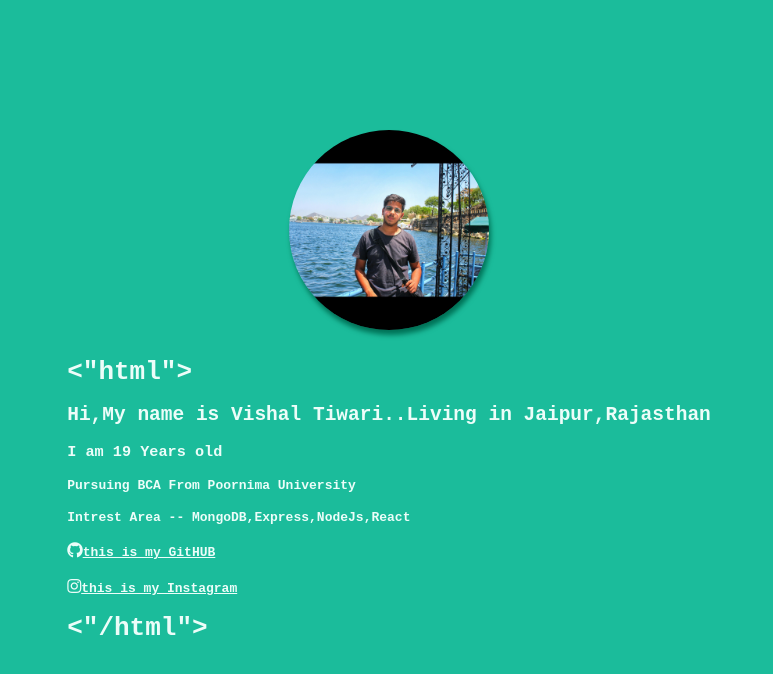
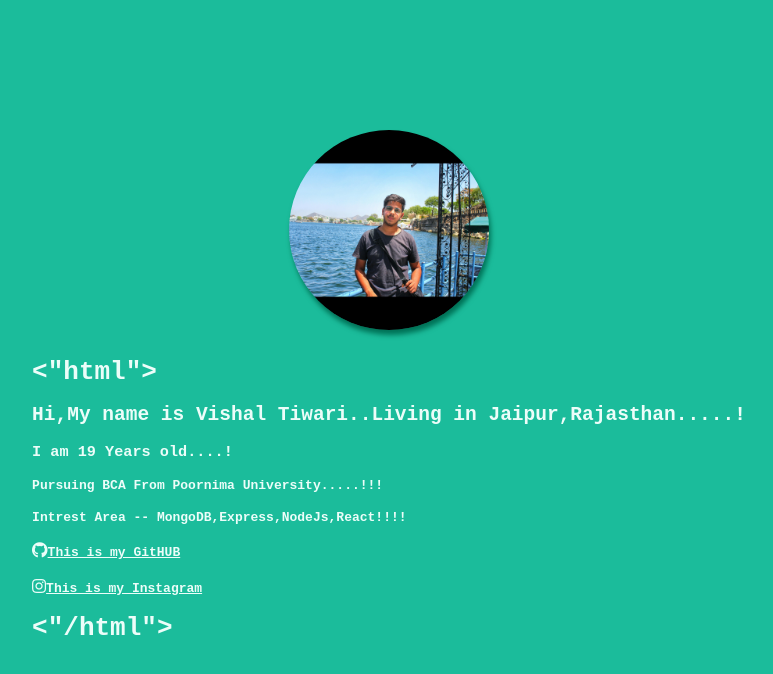
Before and after one commit to vishal-tiwari001/portfolio_site, a plain HTML site: page index.html in a window 1280 px wide. Shown: the whole page, without its empty margins (251-1024 px from the left). Drawn offline with Linux system fonts and the light colour scheme.

Commit message:
Fix para...

```diff
--- a/index.html
+++ b/index.html
@@ -15,12 +15,12 @@
     <img class="profile-pic" src="./image/TT.jpg" >
     <div class="site-header-content">
     <h1> <"html"></h1>
-    <h2>Hi,My name is Vishal Tiwari..Living in Jaipur,Rajasthan</h1>
-    <h3>I am 19 Years old</h3>
-    <h4>Pursuing BCA From Poornima University</h4>
-    <h4>Intrest Area -- MongoDB,Express,NodeJs,React</h4>
-    <h4> <i class="fab fa-github"></i></i><a class="Course-link" href="https://github.com/vishal-tiwari001">this is my GitHUB</a> </h4>
-    <h4> <i class="fab fa-instagram"></i></i><a class="Course-link" href="https://www.instagram.com/__vishal02/">this is my Instagram</a> </h4>
+    <h2>Hi,My name is Vishal Tiwari..Living in Jaipur,Rajasthan.....!</h1>
+    <h3>I am 19 Years old....!</h3>
+    <h4>Pursuing BCA From Poornima University.....!!!</h4>
+    <h4>Intrest Area -- MongoDB,Express,NodeJs,React!!!!</h4>
+    <h4> <i class="fab fa-github"></i></i><a class="Course-link" href="https://github.com/vishal-tiwari001">This is my GitHUB</a> </h4>
+    <h4> <i class="fab fa-instagram"></i></i><a class="Course-link" href="https://www.instagram.com/__vishal02/">This is my Instagram</a> </h4>
 
     <h1><"/html"></h1>
     </div>
```
